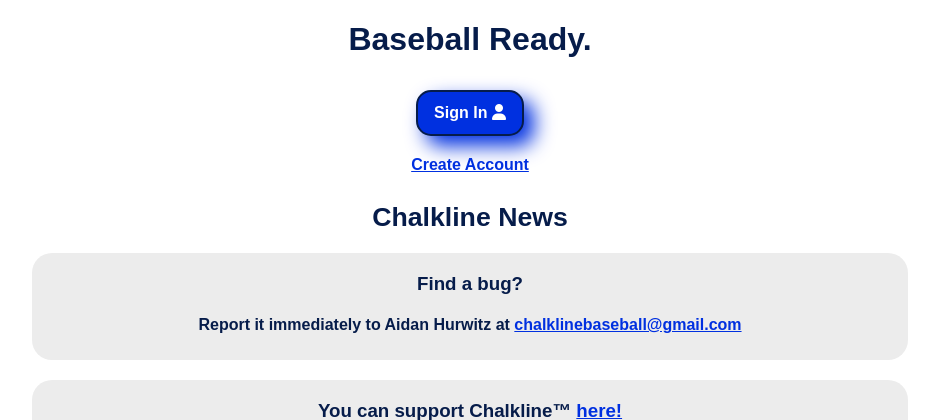
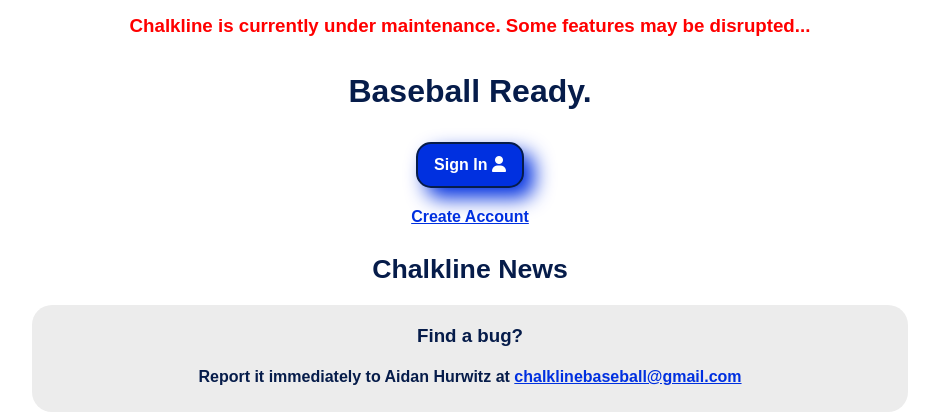
Before and after one commit to jamesus88/chalkline_v2, a Flask app: page / in a window 1280 px wide. Shown: the part 63-483 px from the top of the page, without its empty margins (170-1109 px from the left). Run offline with Flask 3, Linux system fonts and the light colour scheme; some libraries are stand-ins or nearby versions.

Commit message:
maintenance

```diff
--- a/chalkline/templates/main/home.html
+++ b/chalkline/templates/main/home.html
@@ -7,6 +7,7 @@
 
 <main>
     <center>
+        <h3 class="error">Chalkline is currently under maintenance. Some features may be disrupted...</h3>
         {% if user is none %}
         <h1>Baseball Ready.</h1>
         <a class="login large-link" href="{{url_for('main.login')}}">Sign In <i class="fa-solid fa-user"></i></a>
```
